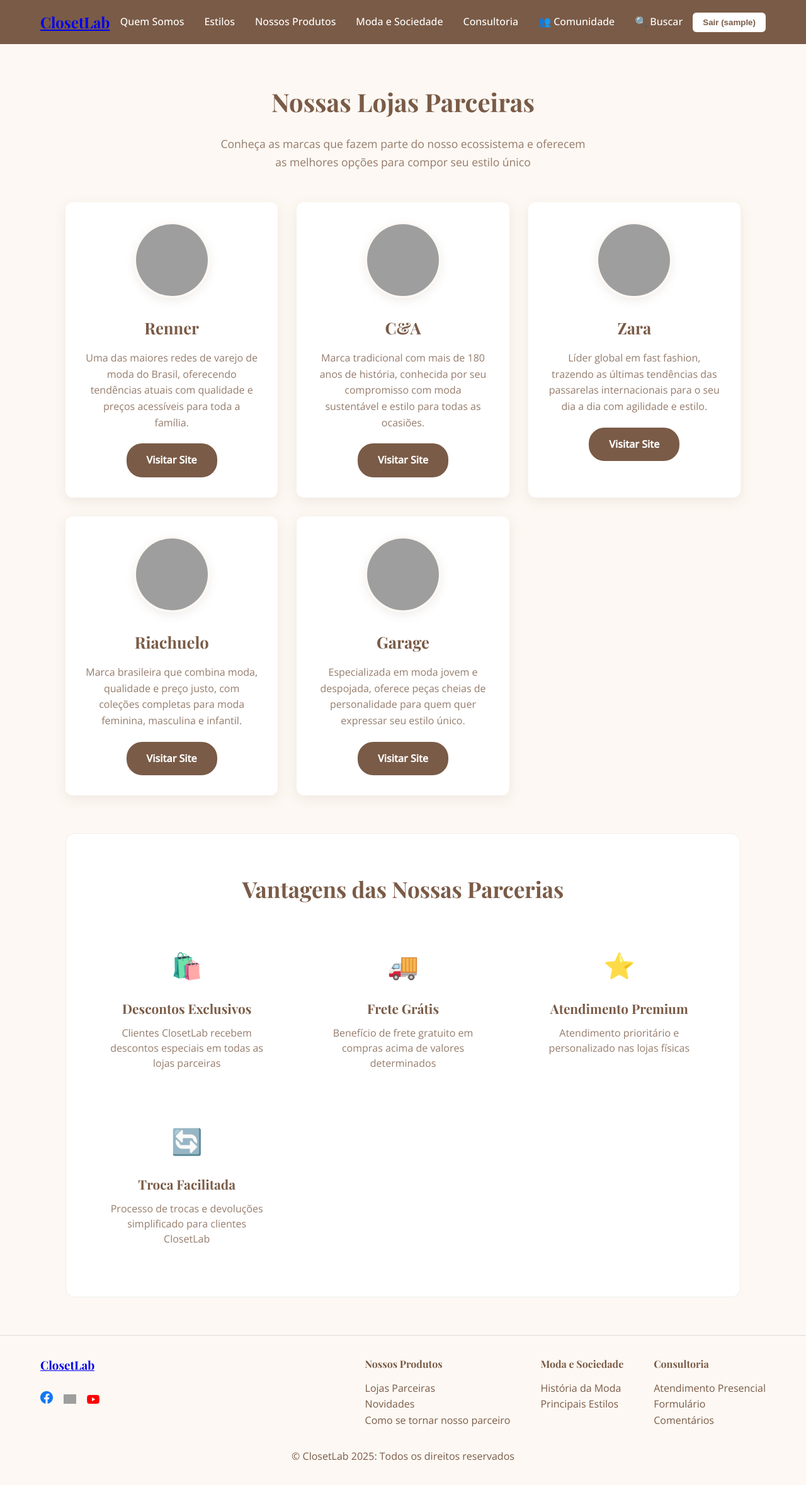
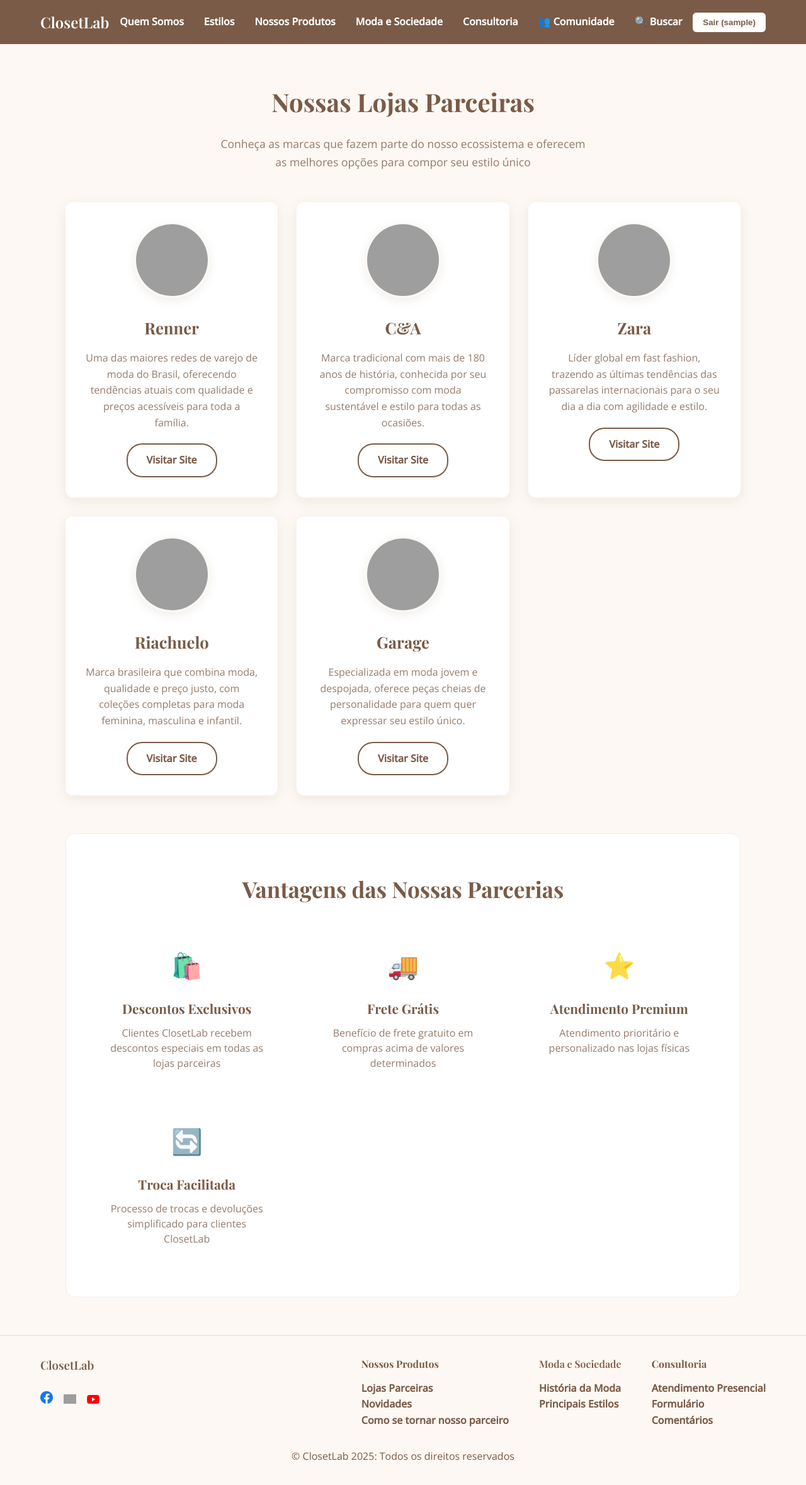
Before and after one commit to caioromero12/ENG4021-Grupo-2, a Django app: page /lojas-parceiras/ in a window 1280 px wide. Shown: the whole page at 63% size. Run offline with Django 5.2, Linux system fonts and the light colour scheme; the visitor is signed in with stand-in values (Sample User, id 1); grey boxes are pictures that could not be loaded.

Commit message:
modified:   SiteModa/static/css/lojas_parceiras.css modified:   SiteModa/templates/base.html modified:   SiteModa/templates/lojas_parceiras.html

```diff
--- a/SiteModa/static/css/lojas_parceiras.css
+++ b/SiteModa/static/css/lojas_parceiras.css
@@ -34,6 +34,7 @@
     margin-top: 40px;
 }
 
+/* CARTÕES DAS LOJAS */
 .loja-card {
     background: var(--branco);
     border-radius: 12px;
@@ -75,25 +76,38 @@
     opacity: 0.8;
 }
 
+/* FORÇA: botão com fundo branco sempre (sobrescreve regras conflitantes) */
 .loja-link {
     display: inline-block;
     padding: 12px 30px;
-    background: var(--marrom);
-    color: var(--branco);
-    text-decoration: none;
-    border-radius: 25px;
-    font-family: 'Open Sans', sans-serif;
-    font-weight: 600;
-    transition: all 0.3s ease;
-    border: 2px solid var(--marrom);
+    background: var(--branco) !important;    /* força fundo branco */
+    color: var(--marrom) !important;         /* força texto marrom */
+    text-decoration: none !important;
+    border-radius: 25px !important;
+    font-family: 'Open Sans', sans-serif !important;
+    font-weight: 600 !important;
+    transition: all 0.18s ease !important;
+    border: 2px solid var(--marrom) !important; /* forçar borda marrom */
+    box-shadow: none !important;
 }
 
-.loja-link:hover {
-    background: transparent;
-    color: var(--marrom);
-    transform: scale(1.05);
+/* Hover: mantém fundo branco, só destaca levemente a borda/sombra */
+.loja-link:hover,
+.loja-link:focus {
+    background: var(--branco) !important;   /* mantém branco no hover */
+    color: var(--marrom) !important;
+    text-decoration: none !important;
+    transform: translateY(-2px) !important;
+    box-shadow: 0 6px 18px rgba(122,91,71,0.06) !important;
+    border-color: var(--caramelo) !important;
 }
 
+/* garante que links visitados fiquem consistentes */
+.loja-link:visited {
+    color: var(--marrom) !important;
+}
+
+/* VANTAGENS */
 .parceria-vantagens {
     background: var(--branco);
     padding: 60px 40px;
@@ -141,16 +155,7 @@
     opacity: 0.9;
 }
 
-/* Estados dos botões para combinar com o tema */
-.btn-login a {
-    color: var(--marrom);
-    text-decoration: none;
-}
-
-.btn-login:hover {
-    background: var(--bege-claro);
-}
-
+/* MOBILE */
 @media (max-width: 768px) {
     .lojas-header h1 {
         font-size: 2rem;
--- a/SiteModa/templates/base.html
+++ b/SiteModa/templates/base.html
@@ -11,6 +11,57 @@
 
     <!-- CSS principal do site -->
     <link rel="stylesheet" href="{% static 'css/home.css' %}">
+  <style>
+        a {
+            color: var(--marrom) !important;
+            text-decoration: none !important;
+            font-weight: 600 !important;
+        }
+        a:hover {
+            color: var(--caramelo) !important;
+            text-decoration: underline !important;
+        }
+    </style>
+
+    <!-- COISA 2 — ajustes especiais para HEADER e FOOTER -->
+    <style>
+        /* ---------- HEADER ---------- */
+
+        /* Links do header SEMPRE brancos, sem sublinhado */
+        .navbar .nav-links a,
+        .navbar .logo a,
+        .navbar .btn-login a,
+        .navbar .btn-login {
+            color: var(--branco) !important;
+            text-decoration: none !important;
+        }
+
+        /* Botão de logout/login */
+        .navbar form .btn-login,
+        .navbar .btn-login {
+            background: var(--branco);
+            color: var(--marrom) !important;
+        }
+
+        /* REMOVER hover no header (não muda cor, não sublinha) */
+        .navbar .nav-links a:hover,
+        .navbar .logo a:hover,
+        .navbar .btn-login a:hover {
+            color: var(--branco) !important;
+            text-decoration: none !important;
+        }
+
+        /* ---------- FOOTER ---------- */
+
+        footer a {
+            color: var(--marrom) !important;
+            text-decoration: none !important;
+        }
+        footer a:hover {
+            color: var(--caramelo) !important;
+            text-decoration: underline !important;
+        }
+    </style>
 
     <!-- Favicon -->
     <link rel="icon" type="image/png" href="{% static 'img/logo.png' %}">
--- a/SiteModa/templates/lojas_parceiras.html
+++ b/SiteModa/templates/lojas_parceiras.html
@@ -17,11 +17,17 @@
     <div class="lojas-grid">
         <!-- RENNER -->
         <div class="loja-card">
-            <img src="https://images.unsplash.com/photo-1558769132-cb25c5d1d1c6?ixlib=rb-4.0.3&auto=format&fit=crop&w=300&q=80"
+            <img src="https://images.unsplash.com/photo-1534452203293-494d7ddbf7e0?ixlib=rb-4.0.3&auto=format&fit=crop&w=300&q=80
+"
                  alt="Renner" class="loja-imagem">
             <h3>Renner</h3>
             <p>Uma das maiores redes de varejo de moda do Brasil, oferecendo tendências atuais com qualidade e preços acessíveis para toda a família.</p>
-            <a href="https://www.lojasrenner.com.br" target="_blank" class="loja-link">Visitar Site</a>
+            <a href="https://www.lojasrenner.com.br" target="_blank" class="loja-link"
+   style="background:var(--branco) !important; color:var(--marrom) !important;
+          border:2px solid var(--marrom) !important; box-shadow:none !important;
+          text-decoration:none !important;">
+   Visitar Site
+</a>
         </div>
 
         <!-- C&A -->
@@ -30,7 +36,12 @@
                  alt="C&A" class="loja-imagem">
             <h3>C&A</h3>
             <p>Marca tradicional com mais de 180 anos de história, conhecida por seu compromisso com moda sustentável e estilo para todas as ocasiões.</p>
-            <a href="https://www.cea.com.br" target="_blank" class="loja-link">Visitar Site</a>
+            <a href="https://www.cea.com.br" target="_blank" class="loja-link"
+   style="background:var(--branco) !important; color:var(--marrom) !important;
+          border:2px solid var(--marrom) !important; box-shadow:none !important;
+          text-decoration:none !important;">
+   Visitar Site
+</a>
         </div>
 
         <!-- ZARA -->
@@ -39,7 +50,12 @@
                  alt="Zara" class="loja-imagem">
             <h3>Zara</h3>
             <p>Líder global em fast fashion, trazendo as últimas tendências das passarelas internacionais para o seu dia a dia com agilidade e estilo.</p>
-            <a href="https://www.zara.com/br" target="_blank" class="loja-link">Visitar Site</a>
+            <a href="https://www.zara.com.br" target="_blank" class="loja-link"
+   style="background:var(--branco) !important; color:var(--marrom) !important;
+          border:2px solid var(--marrom) !important; box-shadow:none !important;
+          text-decoration:none !important;">
+   Visitar Site
+</a>
         </div>
 
         <!-- RIACHUELO -->
@@ -48,7 +64,12 @@
                  alt="Riachuelo" class="loja-imagem">
             <h3>Riachuelo</h3>
             <p>Marca brasileira que combina moda, qualidade e preço justo, com coleções completas para moda feminina, masculina e infantil.</p>
-            <a href="https://www.riachuelo.com.br" target="_blank" class="loja-link">Visitar Site</a>
+            <a href="https://www.riachuelo.com.br" target="_blank" class="loja-link"
+   style="background:var(--branco) !important; color:var(--marrom) !important;
+          border:2px solid var(--marrom) !important; box-shadow:none !important;
+          text-decoration:none !important;">
+   Visitar Site
+</a>
         </div>
 
         <!-- GARAGE -->
@@ -57,7 +78,12 @@
                  alt="Garage" class="loja-imagem">
             <h3>Garage</h3>
             <p>Especializada em moda jovem e despojada, oferece peças cheias de personalidade para quem quer expressar seu estilo único.</p>
-            <a href="https://www.garage.com.br" target="_blank" class="loja-link">Visitar Site</a>
+            <a href="https://www.garagerio.com.br" target="_blank" class="loja-link"
+   style="background:var(--branco) !important; color:var(--marrom) !important;
+          border:2px solid var(--marrom) !important; box-shadow:none !important;
+          text-decoration:none !important;">
+   Visitar Site
+</a>
         </div>
     </div>
 
```
